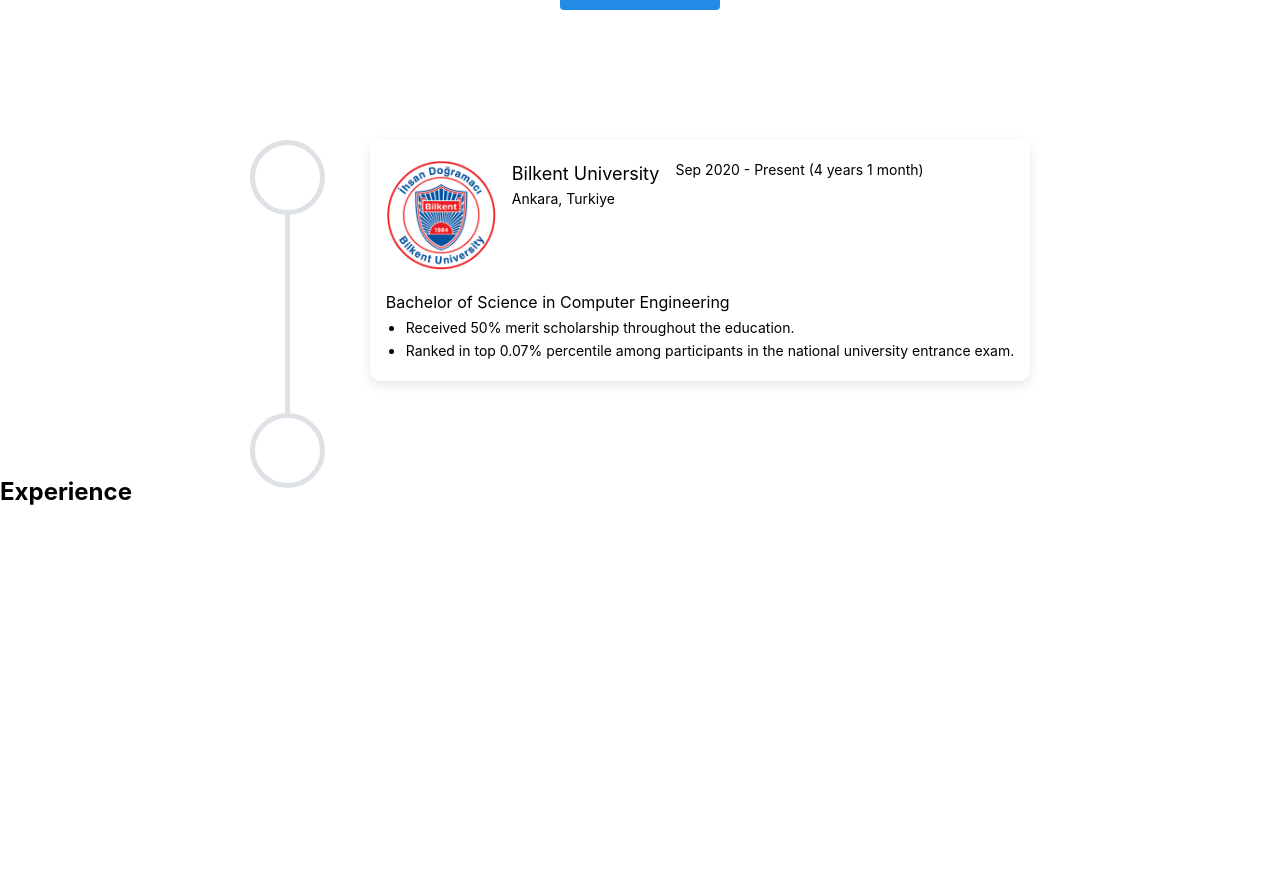
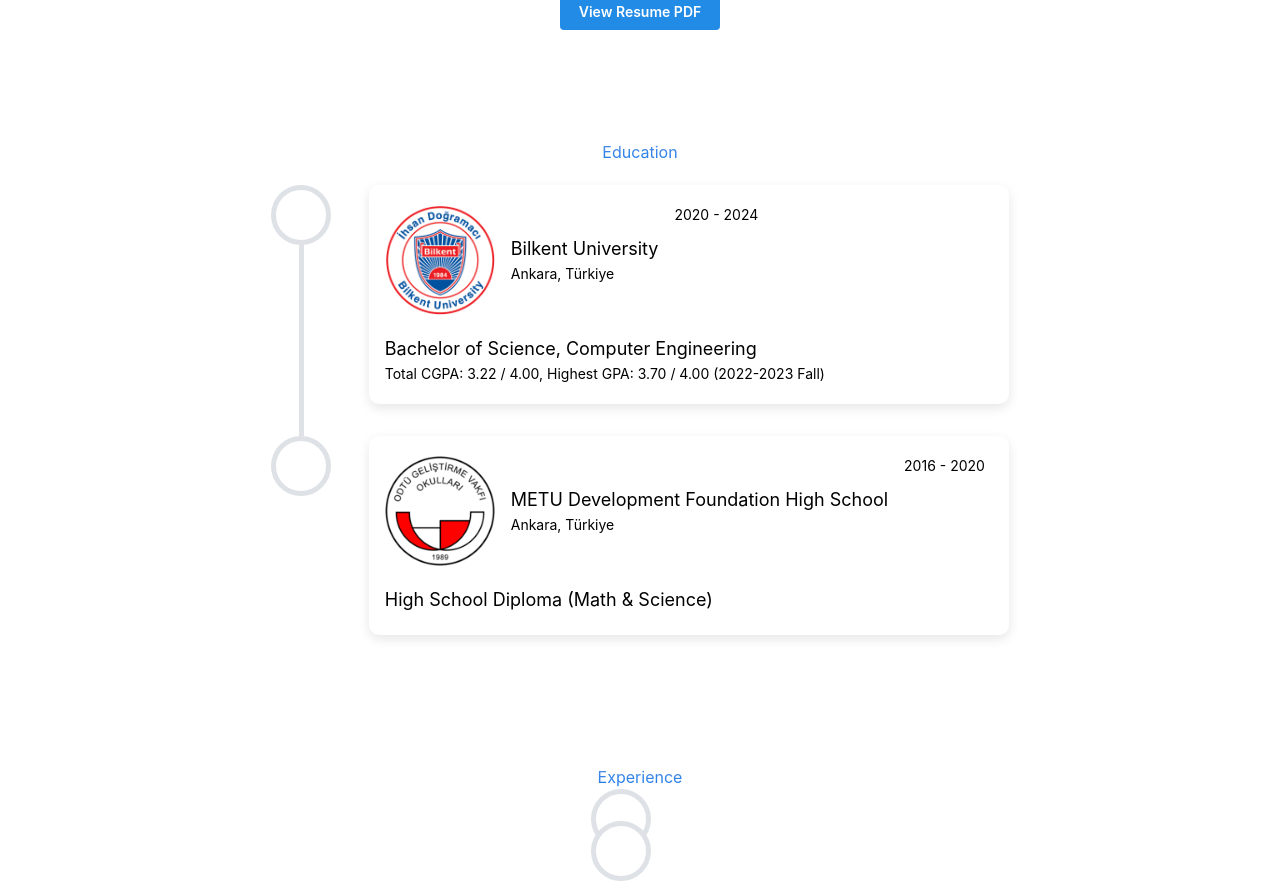
Before and after one commit to can-aslan/personal-website, a React (Create React App) app: page / in a window 1280 px wide. Shown: the part 246-1127 px from the top of the page. Before the commit the page ends 800 px from the top, so only its background shows below. Built offline with nearby package versions, Linux system fonts and the light colour scheme; the HTML template or start-up script is replaced by a standard one.

Commit message:
Education

```diff
--- a/src/components/cards/education/EducationCard.module.css
+++ b/src/components/cards/education/EducationCard.module.css
@@ -4,8 +4,8 @@
   padding: 20px;
   box-shadow: 0 4px 12px rgba(0, 0, 0, 0.1);
   margin-top: 20px;
-  max-width: 800px;
-  width: 100%;
+  max-width: 1500px;
+  width: 50vw;
 }
 
 .cardHeader {
@@ -23,11 +23,23 @@
 }
 
 .duration {
+  margin-top: 10px;
+  margin-right: 10px;
   align-self: flex-start;
+  font-weight: 500;
+}
+
+.institution {
+  font-weight: 700;
+}
+
+.location {
+  font-weight: 500;
 }
 
 .degree {
   margin-bottom: 10px;
+  font-weight: 600;
 }
 
 .highlights {
--- a/src/components/cards/education/EducationCard.tsx
+++ b/src/components/cards/education/EducationCard.tsx
@@ -8,28 +8,28 @@ interface EducationCardProps {
   degree: string;
   duration: string;
   highlights: string[];
-  website: string;
 }
 
-const EducationCard = ({ logo, institution, location, degree, duration, highlights, website }: EducationCardProps) => {
+const EducationCard = ({ logo, institution, location, degree, duration, highlights }: EducationCardProps) => {
   return (
     <Container className={styles.card}>
       <Group align="flex-start" className={styles.cardHeader}>
+        <Group className={styles.institutionInfo}>
           <Image src={logo} alt={`${institution} logo`} className={styles.logo} />
+
           <div>
-          <Text size="lg">{institution}</Text>
-          <Text size="sm">{location}</Text>
+            <Text size="lg" className={styles.institution}>{institution}</Text>
+            <Text size="sm" className={styles.location}>{location}</Text>
           </div>
+        </Group>
+
         <Text size="sm" className={styles.duration}>{duration}</Text>
       </Group>
-      <Text size="md" className={styles.degree}>{degree}</Text>
-      <ul className={styles.highlights}>
+
+      <Text size="lg" className={styles.degree}>{degree}</Text>
       {highlights.map((highlight, index) => (
-          <li key={index}>
         <Text size="sm">{highlight}</Text>
-          </li>
       ))}
-      </ul>
     </Container>
   );
 }
--- a/src/components/sections/education/Education.tsx
+++ b/src/components/sections/education/Education.tsx
@@ -1,28 +1,35 @@
-import { Timeline, Text, Container } from "@mantine/core";
+import { Timeline, Container } from "@mantine/core";
 import styles from './Education.module.css';
 import EducationCard from "../../cards/education/EducationCard";
+import Title from "../../title/Title";
 
 const Education = () => {
   return (
     <Container className={styles.educationContent}>
-      <Timeline active={-1} bulletSize={75} lineWidth={5}>
+      <Title text="Education"/>
+      <Timeline active={-1} bulletSize={60} lineWidth={5}>
         <Timeline.Item>
-
           <EducationCard
             logo={require('../../../assets/images/bilkent.png')}
             institution="Bilkent University"
-            location="Ankara, Turkiye"
-            degree="Bachelor of Science in Computer Engineering"
-            duration="Sep 2020 - Present (4 years 1 month)"
+            location="Ankara, Türkiye"
+            degree="Bachelor of Science, Computer Engineering"
+            duration="2020 - 2024"
             highlights={[
-              "Received 50% merit scholarship throughout the education.",
-              "Ranked in top 0.07% percentile among participants in the national university entrance exam.",
+              "Total CGPA: 3.22 / 4.00, Highest GPA: 3.70 / 4.00 (2022-2023 Fall)",
             ]}
-            website="https://www.bilkent.edu.tr"
           />
         </Timeline.Item>
 
         <Timeline.Item>
+          <EducationCard
+            logo={require('../../../assets/images/metu.png')}
+            institution="METU Development Foundation High School"
+            location="Ankara, Türkiye"
+            degree="High School Diploma (Math & Science)"
+            duration="2016 - 2020"
+            highlights={[]}
+          />
         </Timeline.Item>
       </Timeline>
     </Container>
--- /dev/null
+++ b/src/components/sections/experience/Experience.module.css
@@ -0,0 +1,26 @@
+.educationContent {
+  display: flex;
+  flex-direction: column;
+  align-items: center;
+  justify-content: center;
+  text-align: center;
+  padding: 40px 20px;
+  margin-top: 50px; /* Adds some space from the header */
+}
+
+.timeline {
+  max-width: 800px; /* Limit the width for better readability */
+  width: 100%;
+}
+
+.timelineItem {
+  margin-bottom: 20px;
+}
+
+.dimmedText {
+  color: #555; /* Using a consistent color tone with the rest of the website */
+}
+
+.linkText {
+  color: #0070f3; /* Keeping the link color consistent with the rest of your site */
+}
--- /dev/null
+++ b/src/components/sections/experience/Experience.tsx
@@ -0,0 +1,22 @@
+import { Timeline, Container } from "@mantine/core";
+import styles from './Experience.module.css';
+import Title from "../../title/Title";
+
+const Education = () => {
+  return (
+    <Container className={styles.educationContent}>
+      <Title text="Experience"/>
+      <Timeline active={-1} bulletSize={60} lineWidth={5}>
+        <Timeline.Item>
+
+        </Timeline.Item>
+
+        <Timeline.Item>
+
+        </Timeline.Item>
+      </Timeline>
+    </Container>
+  );
+}
+
+export default Education;
--- a/src/components/sections/home/Home.module.css
+++ b/src/components/sections/home/Home.module.css
@@ -5,6 +5,7 @@
   justify-content: center;
   text-align: center;
   padding: 20px;
+  margin-top: 20px;
   margin-bottom: 10px;
 }
 
@@ -15,7 +16,7 @@
 }
 
 .name {
-  color: #0070f3; /* Example color for your name */
+  color: #0070f3;
 }
 
 .subtitle {
@@ -28,7 +29,7 @@
 .description {
   font-size: 1.2rem;
   color: #777;
-  max-width: 600px; /* Limit width for better readability */
+  max-width: 600px;
   margin-bottom: 15px;
 }
 
--- /dev/null
+++ b/src/components/title/Title.module.css
@@ -0,0 +1,8 @@
+.title {
+  font-size: 3rem;
+  font-weight: bold;
+  text-align: center;
+  background: linear-gradient(180deg, #5c92e2, #1278ec);
+  -webkit-background-clip: text;
+  -webkit-text-fill-color: transparent;
+}
--- /dev/null
+++ b/src/components/title/Title.tsx
@@ -0,0 +1,16 @@
+import styles from './Title.module.css';
+import { Text } from '@mantine/core';
+
+interface TitleProps {
+  text: string;
+}
+
+const Title = ({ text }: TitleProps) => {
+  return (
+    <>
+      <Text className={styles.title}>{text}</Text>
+    </>
+  );
+};
+
+export default Title;
--- a/src/pages/Main.tsx
+++ b/src/pages/Main.tsx
@@ -1,5 +1,6 @@
 import Header from "../components/header/Header";
 import Education from "../components/sections/education/Education";
+import Experience from "../components/sections/experience/Experience";
 import Home from "../components/sections/home/Home";
 
 const Main = () => {
@@ -13,7 +14,7 @@ const Main = () => {
         <Education />
       </section>
       <section id="experience">
-        <h2>Experience</h2>
+        <Experience />
       </section>
     </>
   );
```
Also changed, not shown: src/assets/images/metu.png (added), 1 other file (tests, documents, lock files or other folders). Lines whose indentation alone changed are shown as unchanged.
